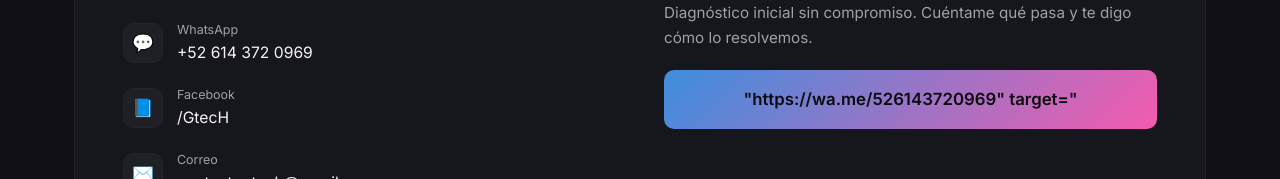
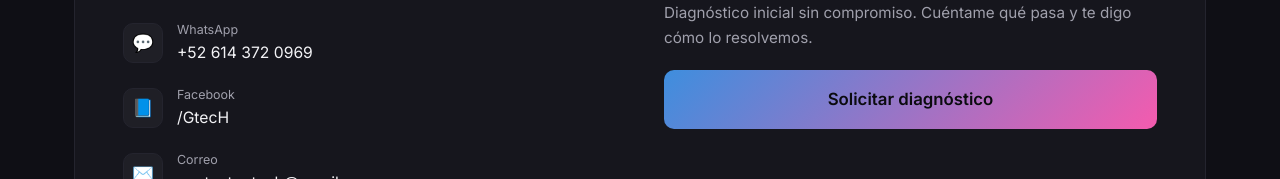
Before and after one commit to gaelalbertobo-netizen/GtecH, a website: page index.html in a window 1280 px wide. Shown: the part 3932-4111 px from the top of the page. Drawn offline with Linux system fonts and the light colour scheme.

Commit message:
Nuevo servicio

```diff
--- a/index.html
+++ b/index.html
@@ -739,7 +739,9 @@
       </div>
       <div class="contact-cta">
         <p>Diagnóstico inicial sin compromiso. Cuéntame qué pasa y te digo cómo lo resolvemos.</p>
-        <a href="#" class="btn-primary">"https://wa.me/526143720969" target="</a>
+        <a href="https://wa.me/526143720969" target="_blank" class="btn-primary">
+  Solicitar diagnóstico
+</a>
       </div>
     </div>
   </div>
```
